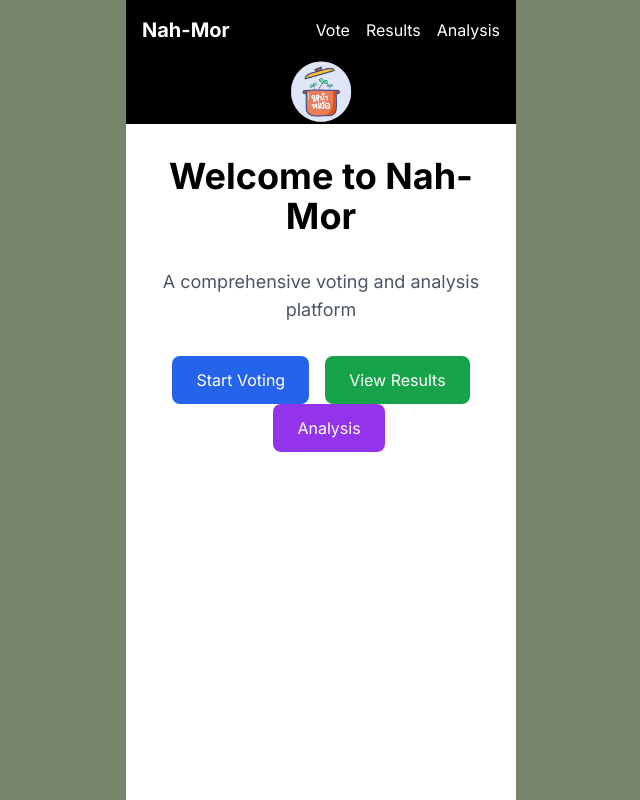
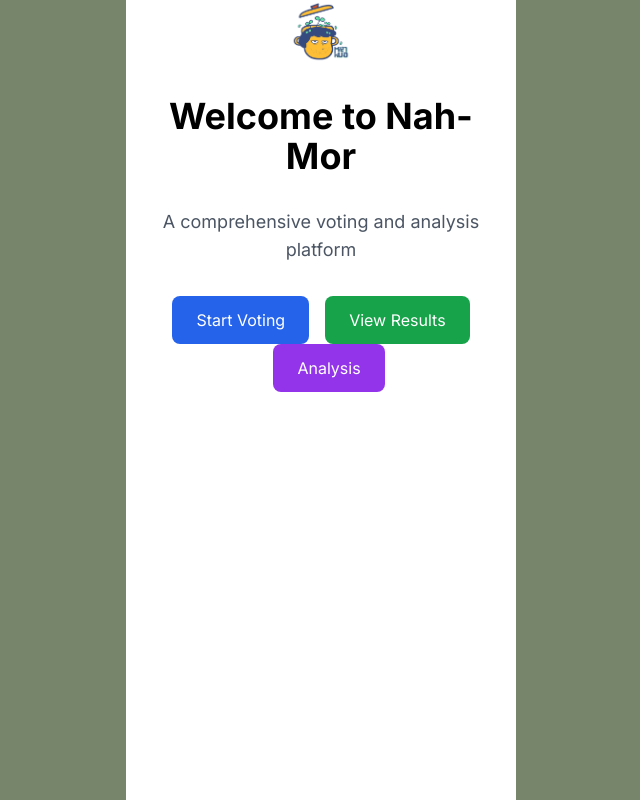
Before and after one commit to neennera/nah-mor, a Next.js app: page / in a window 1280 px wide. Shown: the whole page, without its empty margins (319-959 px from the left). Built offline with nearby package versions, Linux system fonts and the light colour scheme.

Commit message:
fix image

```diff
--- a/src/app/layout.tsx
+++ b/src/app/layout.tsx
@@ -19,7 +19,7 @@ export default function RootLayout({
     <html lang="en">
         <body className={`${inter.className} w-full bg-[#77856b] flex items-center justify-center`}>
             <div className='w-full md:max-w-[390px] bg-white min-h-screen flex flex-col'>
-                <nav className="bg-black text-white p-4">
+                {/* <nav className="bg-black text-white p-4">
                 <div className="container mx-auto flex justify-between items-center">
                     <h1 className="text-xl font-bold">Nah-Mor</h1>
                     <div className="space-x-4">
@@ -28,8 +28,8 @@ export default function RootLayout({
                     <a href="/analysis" className="hover:text-blue-200">Analysis</a>
                     </div>
                 </div>
-                  </nav>
-                  <nav className='w-full bg-black flex items-center justify-center'>
+                  </nav> */}
+                  <nav className='w-full bg-white flex items-center justify-center'>
                       <a href='/analysis/upload/1'>
                           <Image src='/logo.png' alt='logo' width={400} height={400} className='w-16 h-16' />
                       </a>
```
Also changed, not shown: public/logo.png.
